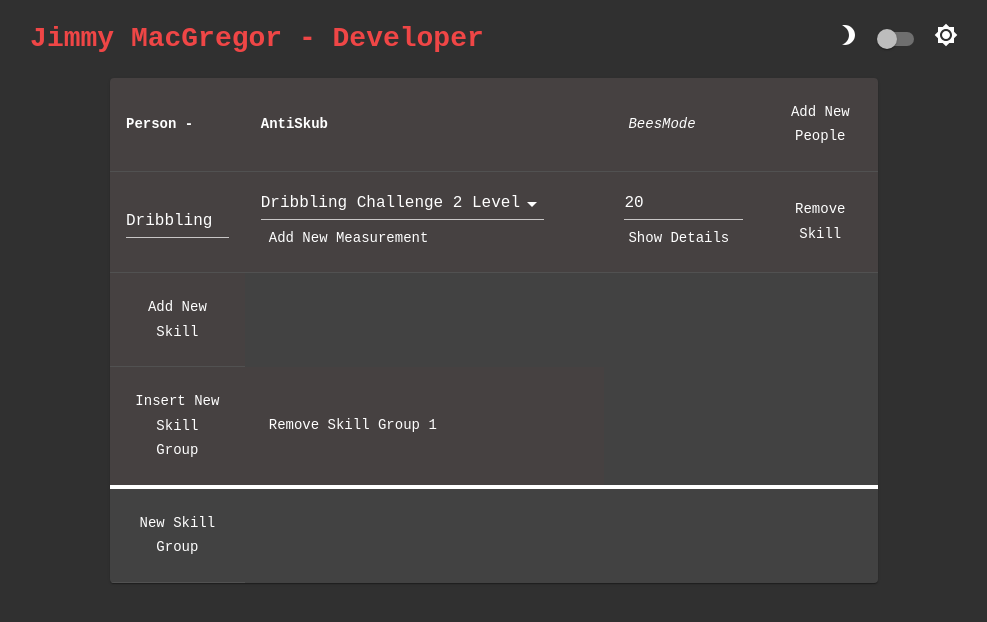
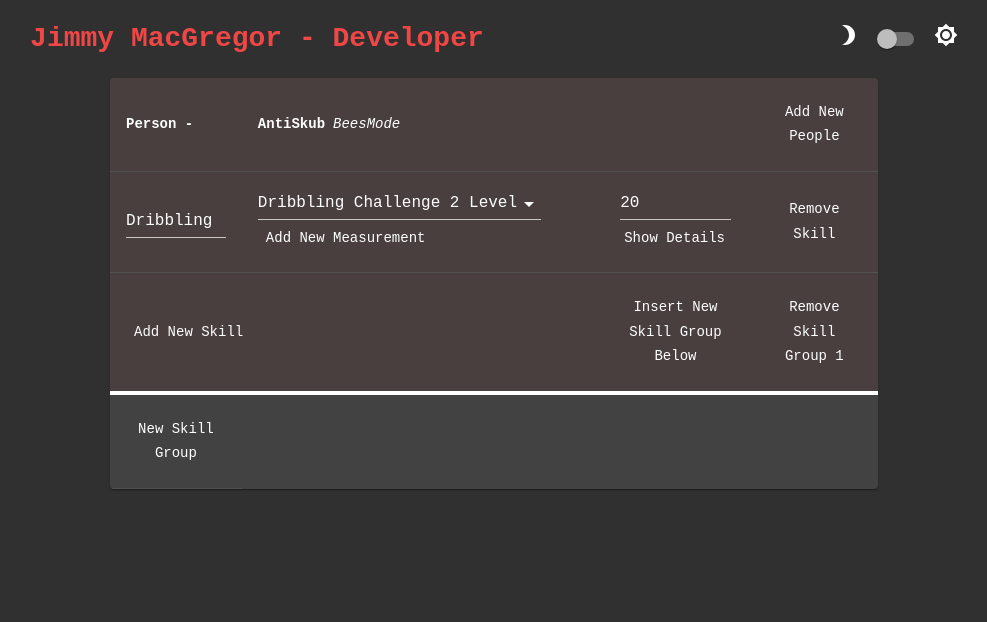
Before and after one commit to MymmiJ/personal-site, a React app: page /RocketLeagueProgressTracker in a window 1280 px wide. Shown: the top 622 px of the page, without its empty margins (146-1133 px from the left). Built offline with nearby package versions, Linux system fonts and the light colour scheme.

Commit message:
Basic charting capabilities added

```diff
--- a/package.json
+++ b/package.json
@@ -20,6 +20,7 @@
     "bfj": "^7.0.2",
     "camelcase": "^6.1.0",
     "case-sensitive-paths-webpack-plugin": "2.3.0",
+    "chart.js": "^4.2.1",
     "css-loader": "4.3.0",
     "dotenv": "8.2.0",
     "dotenv-expand": "5.1.0",
@@ -52,6 +53,7 @@
     "prompts": "2.4.0",
     "react": "^17.0.2",
     "react-app-polyfill": "^2.0.0",
+    "react-chartjs-2": "^5.2.0",
     "react-dev-utils": "^11.0.3",
     "react-dom": "^17.0.2",
     "react-refresh": "^0.8.3",
@@ -145,5 +147,8 @@
   },
   "eslintConfig": {
     "extends": "react-app"
+  },
+  "devDependencies": {
+    "@babel/plugin-proposal-class-properties": "^7.18.6"
   }
 }
--- a/src/RocketLeagueProgressTracker/ProgressTracker/Skill.js
+++ b/src/RocketLeagueProgressTracker/ProgressTracker/Skill.js
@@ -5,18 +5,41 @@ import { NewMeasurementsModal } from "../Modals/AddItemModals/NewMeasurementsMod
 import { removeSkillAction } from "../Reducers/Actions/SkillGroupsActions/removeSkillAction";
 import { updateSkillAction } from "../Reducers/Actions/SkillGroupsActions/updateSkillAction";
 import { Measurement } from "./Measurement";
+import { SkillDetail } from "./SkillDetail";
+import { getColorFromSpectrumPosition } from "./Utilities/getColorFromSpectrumPosition";
 
-export const Skill = ({ name, degree, degreeHistory, measurements, tooltip, fundamentals, index, skillGroupIndex }) => {
+const SPECTRUM_BREADTH = 12;
+
+export const Skill = ({ name, degree, degreeHistory, measurements, tooltip, fundamentals, activePerson, index, skillGroupIndex }) => {
     const [, dispatch] = useContext(SkillGroupsContext);
 
+    const [showDetails, setShowDetails] = useState(false);
     const [showNewMeasurementsModal, setShowNewMeasurementsModal] = useState(false);
 
-    return <Tooltip {...tooltip}>
+    const skillProgressions = Object.entries(degreeHistory).map(([key, value], i) => {
+        const spectrumPosition = i % SPECTRUM_BREADTH;
+
+        const { red, green, blue } = getColorFromSpectrumPosition(spectrumPosition/SPECTRUM_BREADTH);
+        return ({
+            label: `${activePerson.name} - ${key}`,
+            data: value,
+            fill: false,
+            borderColor: `rgb(${red},${green},${blue})`,
+            tension: 0.1,
+        });
+    });
+
+    const timescales = Object.values(degreeHistory).map(degreeHistoryArray => degreeHistoryArray.map((_, i) => i + 1));
+    console.log(timescales);
+    return <>
         <TableRow>
-            <TableCell><Input
-                value={name}
-                onChange={({ target: { value } }) => dispatch(updateSkillAction('name', value, index, skillGroupIndex))}
-                /></TableCell>
+            <Tooltip {...tooltip}>
+                <TableCell><Input
+                    value={name}
+                    onChange={({ target: { value } }) => dispatch(updateSkillAction('name', value, index, skillGroupIndex))}
+                    />
+                </TableCell>
+            </Tooltip>
             <TableCell>
                 {/* TODO: Show different display units/input based on selected measurement */}
                 <Measurement {...measurements} onSelect={(value) => {
@@ -62,10 +85,10 @@ export const Skill = ({ name, degree, degreeHistory, measurements, tooltip, fund
                         [measurements.name]: [...(degreeHistory?.[measurements.name] ? degreeHistory[measurements.name] : []), degree],
                     }, index, skillGroupIndex))}
                 />
-                {/* V TODO V */}
-                <Button onClick={() => console.log('Show graph, history and comparison tools')}>Show Details</Button>
+                <Button onClick={() => setShowDetails(!showDetails)}>{showDetails ? 'Hide' : 'Show'} Details</Button>
             </TableCell>
             <TableCell><Button onClick={() => dispatch(removeSkillAction(skillGroupIndex, index))}>Remove Skill</Button></TableCell>
         </TableRow>
-    </Tooltip>;
+        { showDetails && <SkillDetail title={name} skillProgressions={skillProgressions} timescales={timescales} /> }
+    </>;
 };
--- /dev/null
+++ b/src/RocketLeagueProgressTracker/ProgressTracker/SkillDetail.js
@@ -0,0 +1,52 @@
+import { Paper, TableRow } from "@material-ui/core";
+import {
+    Chart as ChartJS,
+    CategoryScale,
+    LinearScale,
+    PointElement,
+    LineElement,
+    Title,
+    Tooltip,
+    Legend,
+} from 'chart.js';
+import { Line } from 'react-chartjs-2';
+
+ChartJS.register(
+    CategoryScale,
+    LinearScale,
+    PointElement,
+    LineElement,
+    Title,
+    Tooltip,
+    Legend
+);
+
+export const SkillDetail = ({ title, skillProgressions = [], timescales= [] }) => {
+    const flattenedTimescales = timescales.flat().sort().filter((item, pos, array) => !pos || item !== array[pos - 1]);
+
+    const options = {
+        responsive: false,
+        plugins: {
+          legend: {
+            position: 'bottom',
+          },
+          title: {
+            display: !!title,
+            text: title,
+          },
+        },
+    };
+
+    const data = {
+        labels: flattenedTimescales,
+        datasets: skillProgressions,
+    };
+
+    return <TableRow>
+        <td colSpan="42">
+            <Paper>
+                <Line options={options} data={data} />
+            </Paper>
+        </td>
+    </TableRow>;
+}
--- a/src/RocketLeagueProgressTracker/ProgressTracker/SkillGroup.js
+++ b/src/RocketLeagueProgressTracker/ProgressTracker/SkillGroup.js
@@ -1,77 +1,20 @@
 import { Button, TableBody, TableCell, TableRow } from "@material-ui/core";
 import { useContext, useRef, useState } from "react";
 import styled from "styled-components";
-import { GlobalPeopleContext } from "../ContextProviders/GlobalPeopleProvider";
 import { SkillGroupsContext } from "../ContextProviders/SkillGroupsContextProvider";
-import { NewMeasurementsModal } from "../Modals/AddItemModals/NewMeasurementsModal";
 import { NewPeopleModal } from "../Modals/AddItemModals/NewPeopleModal";
 import { NewSkillGroupModal } from "../Modals/AddItemModals/NewSkillGroupModal";
 import { NewSkillModal } from "../Modals/AddItemModals/NewSkillModal";
-import { addNewGlobalPeopleAction } from "../Reducers/Actions/GlobalPersonActions/addNewGlobalPeopleAction";
 import { addNewSkillAction } from "../Reducers/Actions/SkillGroupsActions/addNewSkillAction";
 import { insertNewSkillGroupAction } from "../Reducers/Actions/SkillGroupsActions/insertNewSkillGroupAction";
 import { removeSkillGroupAction } from "../Reducers/Actions/SkillGroupsActions/removeSkillGroupAction";
 import { switchPersonAction } from "../Reducers/Actions/SkillGroupsActions/switchPersonAction";
 import { updatePeopleAction } from "../Reducers/Actions/SkillGroupsActions/updatePeopleAction";
 import { Skill } from "./Skill";
+import { getColorFromSpectrumPosition } from "./Utilities/getColorFromSpectrumPosition";
 
 // Number at which point we wrap to the start of the rainbow again
 const SPECTRUM_BREADTH = 10;
-// Never want to change these values for generating rainbow colors
-const SATURATION = 1;
-const FULL_COLOR = 1;
-const ZERO_COLOR = 0;
-
-const getColorFromSpectrumPosition = (spectrumPosition) => {
-    const spectrumSegment = Math.floor(spectrumPosition * 6);
-    const spectrumSegmentPosition = spectrumPosition * 6 - spectrumSegment;
-
-    const waningColor = FULL_COLOR * (1 - spectrumSegmentPosition);
-    const waxingColor = FULL_COLOR * (1 - (1 - spectrumSegmentPosition) * SATURATION);
-    let r, g, b;
-    switch (spectrumSegment % 6) {
-        case 0:
-            r = FULL_COLOR;
-            g = waxingColor;
-            b = ZERO_COLOR;
-            break;
-        case 1:
-            r = waningColor;
-            g = FULL_COLOR;
-            b = ZERO_COLOR;
-            break;
-        case 2:
-            r = ZERO_COLOR;
-            g = FULL_COLOR;
-            b = waxingColor;
-            break;
-        case 3:
-            r = ZERO_COLOR;
-            g = waningColor;
-            b = FULL_COLOR;
-            break;
-        case 4:
-            r = waxingColor;
-            g = ZERO_COLOR;
-            b = FULL_COLOR;
-            break;
-        case 5:
-            r = FULL_COLOR;
-            g = ZERO_COLOR;
-            b = waningColor;
-            break;
-        default:
-            console.warn('Maths has been disproven');
-            r = g = b = FULL_COLOR;
-            break;
-    }
-
-    return {
-        red: Math.round(r * 255),
-        green: Math.round(g * 255),
-        blue: Math.round(b * 255),
-    };
-}
 
 const BottomBorderTableBody = styled(TableBody)`
     border-bottom: solid 4px;
@@ -89,12 +32,17 @@ export const SkillGroup = ({ skills, people, activePerson, index }) => {
     const { red, green, blue } = getColorFromSpectrumPosition(spectrumPosition/SPECTRUM_BREADTH);
 
     const tableBodyRef = useRef(null);
-    return <BottomBorderTableBody style={{ backgroundColor: `rgba(${red},${green},${blue},0.02)` }} ref={tableBodyRef}>
+    return <BottomBorderTableBody style={{ backgroundColor: `rgba(${red},${green},${blue},0.04)` }} ref={tableBodyRef}>
         <TableRow>
             <TableCell><strong>Person -</strong></TableCell>
-            <TableCell><strong>{activePerson.name}</strong></TableCell>
-            {people.filter(person => activePerson.name !== person.name).map((person, i) =>
-                <TableCell key={i}><Button onClick={() => dispatch(switchPersonAction(person, index))}><em>{person.name}</em></Button></TableCell>)}
+            <TableCell colSpan="2">
+                <strong>{activePerson.name}</strong>
+                {
+                    people.filter(person => activePerson.name !== person.name).map((person, i) =>
+                        <Button key={i} onClick={() => dispatch(switchPersonAction(person, index))}><em>{person.name}</em></Button>)
+                }
+            </TableCell>
+
             <TableCell><Button onClick={() => setShowNewPeopleModal(true)}>Add New People</Button></TableCell>
             <NewPeopleModal
                 dispatch={(newPeople) => {
@@ -108,12 +56,10 @@ export const SkillGroup = ({ skills, people, activePerson, index }) => {
                 showModal={showNewPeopleModal}
             />
         </TableRow>
-        {skills.map((skill, i) => <Skill key={i} {...skill} index={i} skillGroupIndex={index} />)}
+        {skills.map((skill, i) => <Skill key={i} {...skill} activePerson={activePerson} index={i} skillGroupIndex={index} />)}
         <TableRow>
-            <TableCell><Button onClick={() => setShowNewSkillModal(true)}>Add New Skill</Button></TableCell>
-        </TableRow>
-        <TableRow>
-            <TableCell><Button onClick={() => setShowNewSkillGroupModal(true)}>Insert New Skill Group</Button></TableCell>
+            <TableCell colSpan="2"><Button onClick={() => setShowNewSkillModal(true)}>Add New Skill</Button></TableCell>
+            <TableCell><Button onClick={() => setShowNewSkillGroupModal(true)}>Insert New Skill Group Below</Button></TableCell>
             <TableCell><Button onClick={() => dispatch(removeSkillGroupAction(index))}>{`Remove Skill Group ${index + 1}`}</Button></TableCell>
         </TableRow>
         <NewSkillModal
--- /dev/null
+++ b/src/RocketLeagueProgressTracker/ProgressTracker/Utilities/getColorFromSpectrumPosition.js
@@ -0,0 +1,55 @@
+// Never want to change these values for generating rainbow colors
+const SATURATION = 1;
+const FULL_COLOR = 1;
+const ZERO_COLOR = 0;
+
+export const getColorFromSpectrumPosition = (spectrumPosition) => {
+    const spectrumSegment = Math.floor(spectrumPosition * 6);
+    const spectrumSegmentPosition = spectrumPosition * 6 - spectrumSegment;
+
+    const waningColor = FULL_COLOR * (1 - spectrumSegmentPosition);
+    const waxingColor = FULL_COLOR * (1 - (1 - spectrumSegmentPosition) * SATURATION);
+    let r, g, b;
+    switch (spectrumSegment % 6) {
+        case 0:
+            r = FULL_COLOR;
+            g = waxingColor;
+            b = ZERO_COLOR;
+            break;
+        case 1:
+            r = waningColor;
+            g = FULL_COLOR;
+            b = ZERO_COLOR;
+            break;
+        case 2:
+            r = ZERO_COLOR;
+            g = FULL_COLOR;
+            b = waxingColor;
+            break;
+        case 3:
+            r = ZERO_COLOR;
+            g = waningColor;
+            b = FULL_COLOR;
+            break;
+        case 4:
+            r = waxingColor;
+            g = ZERO_COLOR;
+            b = FULL_COLOR;
+            break;
+        case 5:
+            r = FULL_COLOR;
+            g = ZERO_COLOR;
+            b = waningColor;
+            break;
+        default:
+            console.warn('Maths has been disproven');
+            r = g = b = FULL_COLOR;
+            break;
+    }
+
+    return {
+        red: Math.round(r * 255),
+        green: Math.round(g * 255),
+        blue: Math.round(b * 255),
+    };
+}
```
Also changed, not shown: config/webpack.config.js (+8 -0 lines), 1 other file (tests, documents, lock files or other folders).
